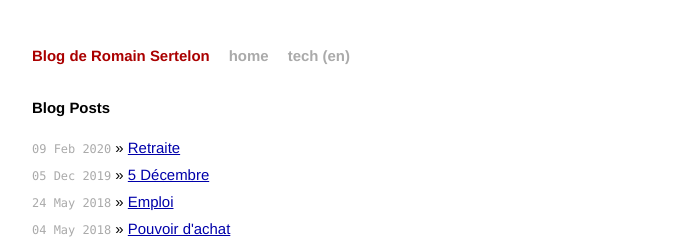
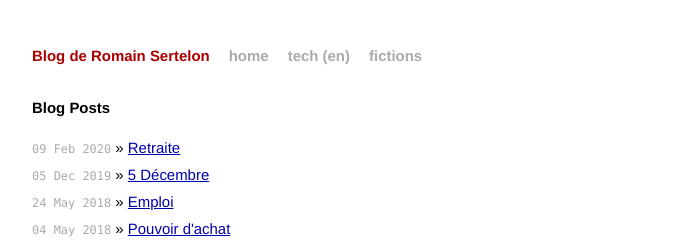
Before and after one commit to rsertelon/my-blog, a Jekyll site: the page built from index.html, in a window 1280 px wide. Shown: the top 240 px of the page, without its empty margins (294-985 px from the left). Built offline with Jekyll 4.4.1, drawn with Linux system fonts in a browser that asks for light colours; Markdown is read by kramdown in place of the engine named in the settings.

Commit message:
Add link to fictions

```diff
--- a/_layouts/default.html
+++ b/_layouts/default.html
@@ -22,6 +22,7 @@
             <h1 class="title"><a href="/">{{ site.name }}</a></h1>
             <a class="extra" href="/">home</a>
             <a class="extra" href="/tech">tech (en)</a>
+            <a class="extra" href="/fictions">fictions</a>
           </div>
 
           {{ content }}
```
